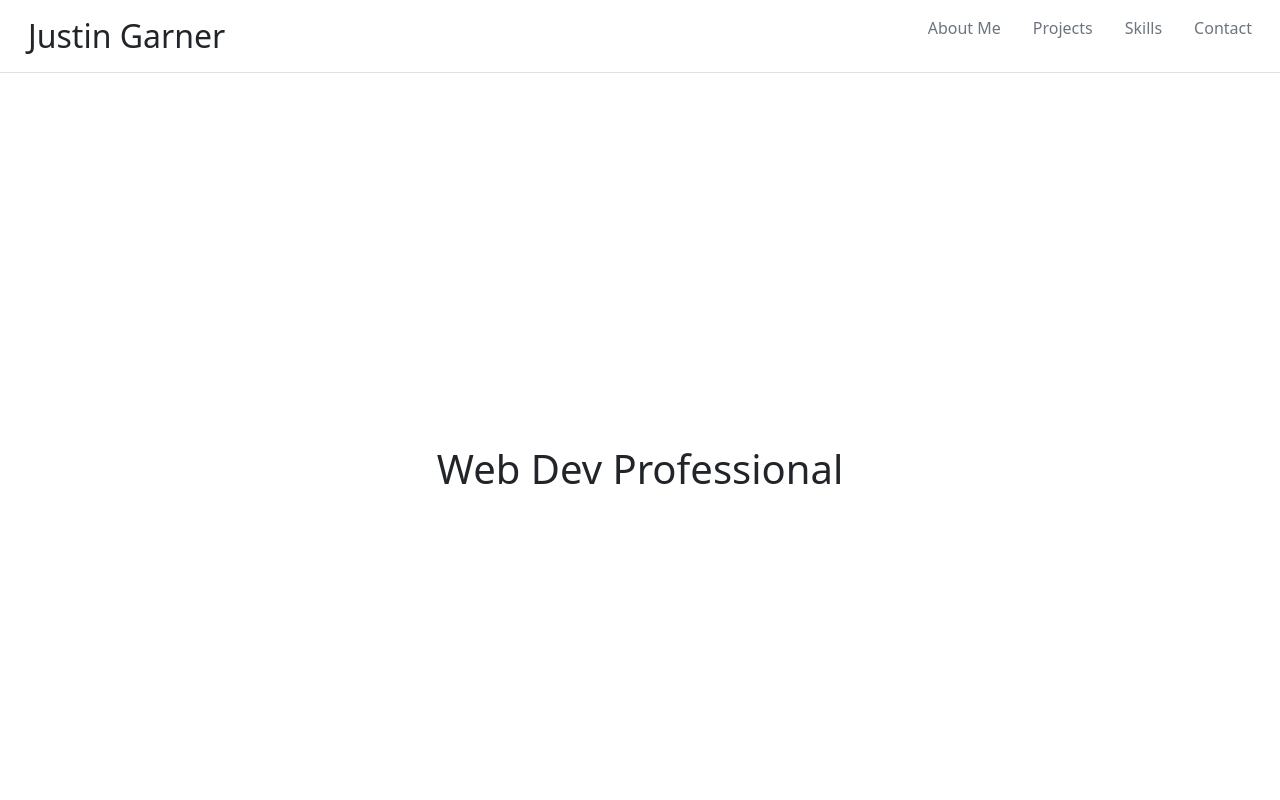
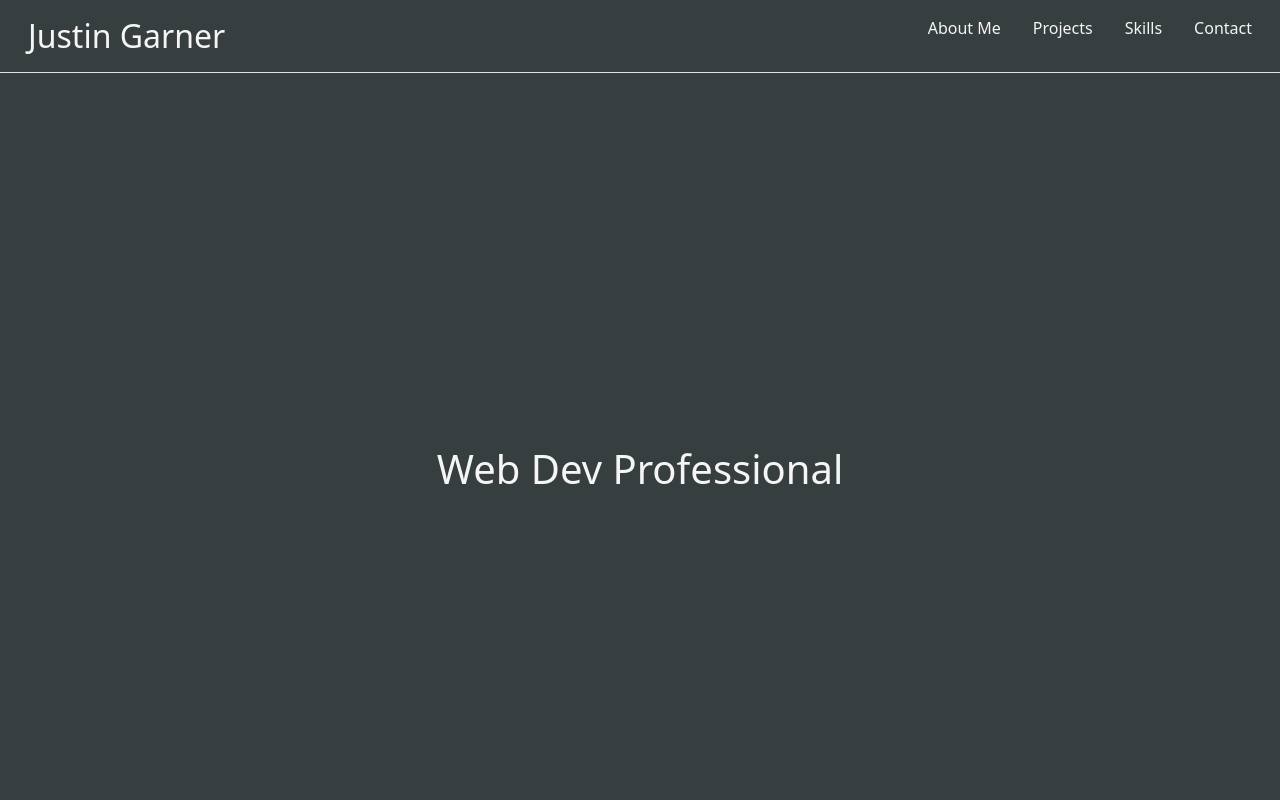
Before and after one commit to jgarner828/portfolio, a React (Create React App) app: page / in a window 1280 px wide. Shown: the top 800 px of the page. Built offline with nearby package versions, Linux system fonts and the light colour scheme.

Commit message:
applied stylings

```diff
--- a/package.json
+++ b/package.json
@@ -8,9 +8,10 @@
     "@testing-library/user-event": "^13.5.0",
     "dotenv": "^16.0.0",
     "express": "^4.17.3",
+    "mongoose": "^6.2.4",
     "react": "^17.0.2",
     "react-dom": "^17.0.2",
-    "react-scripts": "5.0.0",
+    "react-scripts": "^5.0.0",
     "web-vitals": "^2.1.4"
   },
   "scripts": {
--- a/public/index.html
+++ b/public/index.html
@@ -7,6 +7,7 @@
     <meta name="description" content="Justin Garner portfolio" />
 
     <link href="https://cdn.jsdelivr.net/npm/bootstrap@5.1.3/dist/css/bootstrap.min.css" rel="stylesheet" integrity="sha384-1BmE4kWBq78iYhFldvKuhfTAU6auU8tT94WrHftjDbrCEXSU1oBoqyl2QvZ6jIW3" crossorigin="anonymous">
+
 
     <title>Justin Garner Portfolio</title>
   </head>
--- a/src/components/Navbar.js
+++ b/src/components/Navbar.js
@@ -7,10 +7,10 @@ class Navbar extends React.Component {
         <header className='container-fluid d-flex flex-row align-items-center justify-content-between border-bottom'>
           <h2 className='m-2 p-2'>Justin Garner</h2>
           <ul className='d-flex'>
-              <a href="#about" className='m-2 p-2 text-decoration-none link-secondary'>About Me</a>
-              <a href="#projects" className='m-2 p-2 text-decoration-none link-secondary'>Projects</a>
-              <a href="#skills" className='m-2 p-2 text-decoration-none link-secondary'>Skills</a>
-              <a href="#contact" className='m-2 p-2 text-decoration-none link-secondary'>Contact</a>
+              <a href="#about" className='m-2 p-2 text-decoration-none'>About Me</a>
+              <a href="#projects" className='m-2 p-2 text-decoration-none'>Projects</a>
+              <a href="#skills" className='m-2 p-2 text-decoration-none'>Skills</a>
+              <a href="#contact" className='m-2 p-2 text-decoration-none'>Contact</a>
           </ul>
         </header>
       );
--- a/src/index.css
+++ b/src/index.css
@@ -7,12 +7,17 @@ MAIN CSS FILE FOR PORTFOLIO
 */
 
 
-* {
+*{
   box-sizing: border-box;
   margin: 0;
+  background-color: #373e40;
+  color: whitesmoke;
 
 }
 
+ul a {
+  color: whitesmoke;
+}
 
 /*  */
 .navbarContainer {
```
Also changed, not shown: 1 other file (tests, documents, lock files or other folders).
